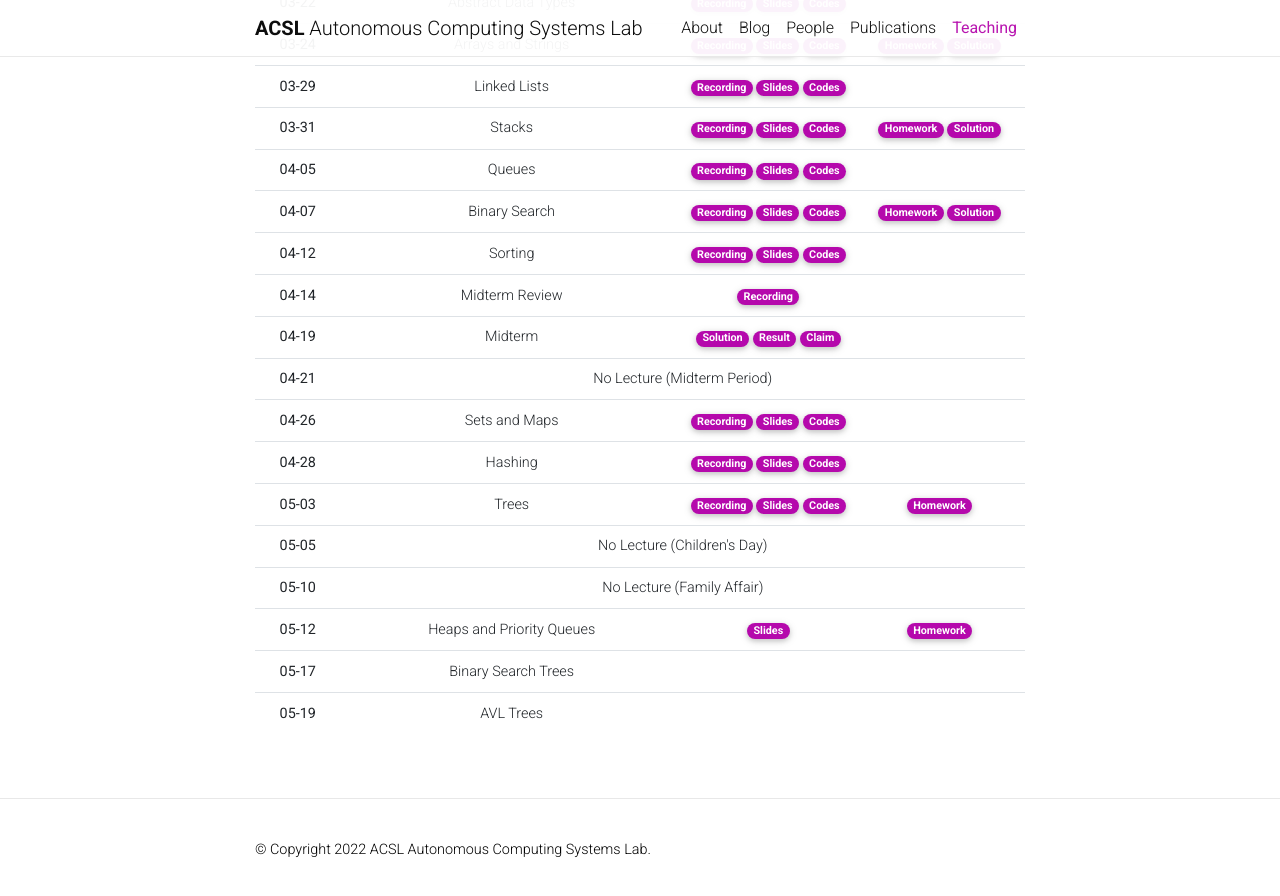
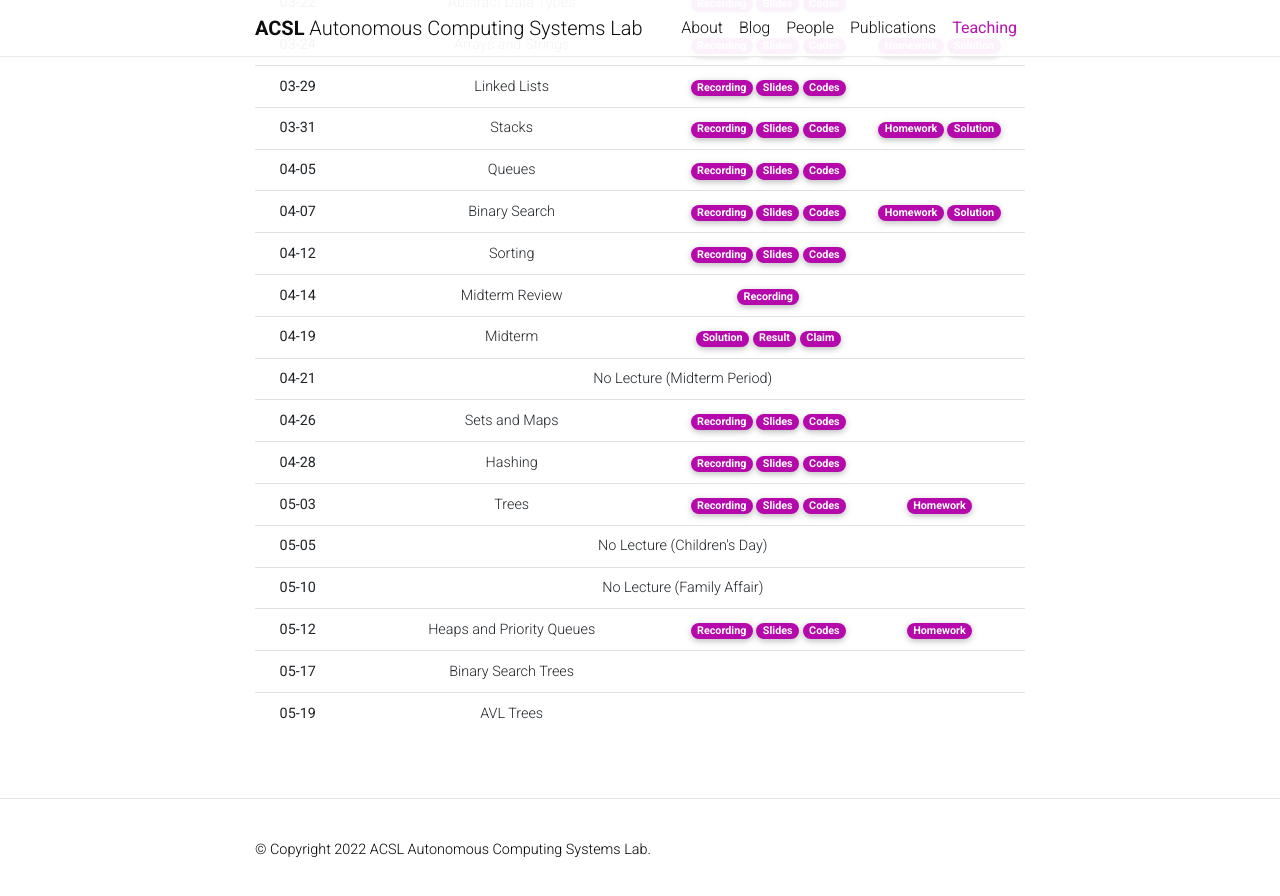
Before and after one commit to Uehwan/Uehwan.github.io, a Jekyll site: the page built from _teaching/datastruct22sp.md, in a window 1280 px wide and 900 px high, scrolled down 1239 px. Shown: the top 896 px of the window. Built offline with Jekyll 4.4.1, drawn with Linux system fonts in a browser that asks for light colours; nearby versions of some CDN libraries; comment, search, counter and statistics services are not loaded; a style sheet for code colours, icons or effects is not loaded.

Commit message:
[ds22sp] 22-05-12 post

```diff
--- a/_teaching/datastruct22sp.md
+++ b/_teaching/datastruct22sp.md
@@ -236,9 +236,9 @@
       <th scope="row">05-12</th>
       <td>Heaps and Priority Queues</td>
       <td>
-        <!--a href="https://youtu.be/ct4u8Kr9Px4" target="_blank" class="badge badge-pill" style="background-color:#B509AC;">Recording</a-->
+        <a href="https://youtu.be/VayQIdwKJpI" target="_blank" class="badge badge-pill" style="background-color:#B509AC;">Recording</a>
         <a href="https://docs.google.com/presentation/d/1_LczatD7MRgHi-ZxU881C1jup0sK_e-45b2AmyF8ug0/edit?usp=sharing" target="_blank" class="badge badge-pill" style="background-color:#B509AC;">Slides</a>
-        <!--a href="https://colab.research.google.com/drive/1Dg6gmCcntKibeZ5ahHVhRd10PimNvh5J?usp=sharing" target="_blank" class="badge badge-pill" style="background-color:#B509AC;">Codes</a-->
+        <a href="https://colab.research.google.com/drive/1HU6aXp2xjPvIkxIOYDebGyf9A_k1Ysv-?usp=sharing" target="_blank" class="badge badge-pill" style="background-color:#B509AC;">Codes</a>
       </td>
       <td>
         <a href="https://colab.research.google.com/drive/10kILfFt50KC4L5caESRsjbD581PVCfRl?usp=sharing" target="_blank" class="badge badge-pill" style="background-color:#B509AC;">Homework</a>
```
